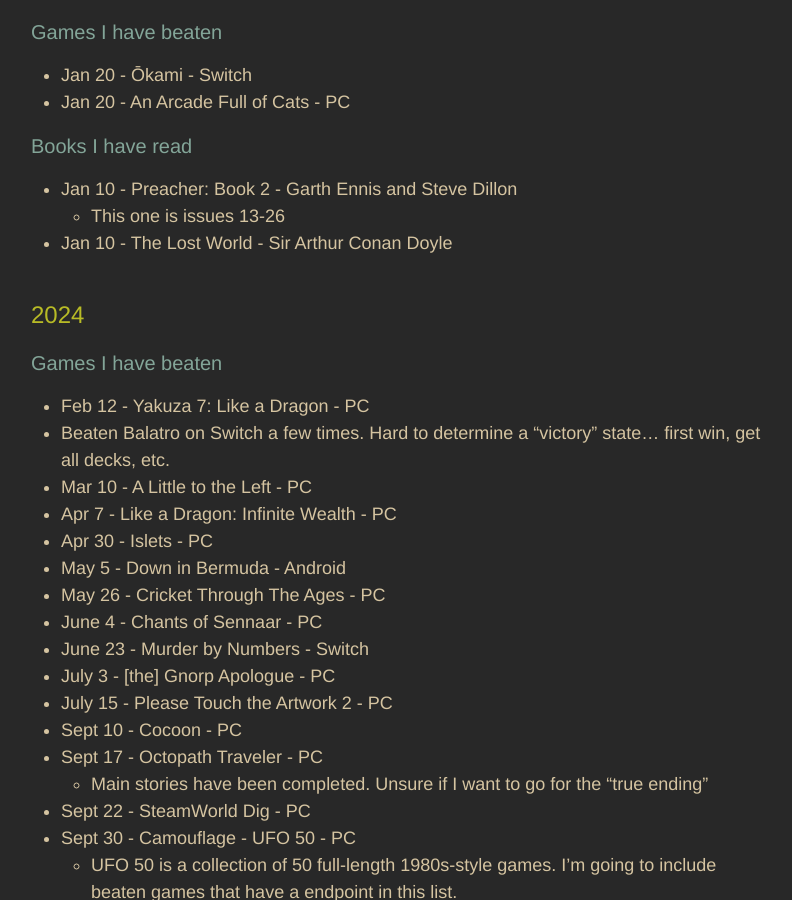
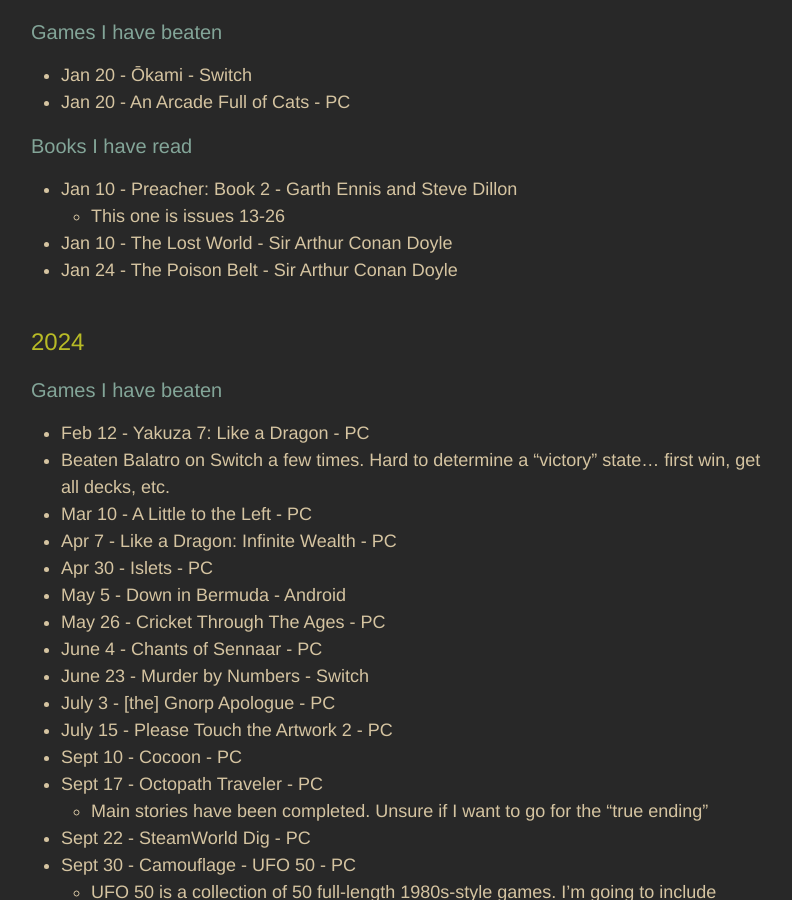
Before and after one commit to adkinsrs/sadkins_site, a Jekyll site: the page built from misc.md, in a window 1280 px wide and 900 px high, scrolled down 551 px. Shown: the whole window, without its empty margins (239-1031 px from the left). Built offline with Jekyll 4.4.1, drawn with Linux system fonts in a browser that asks for light colours.

Commit message:
read a book

```diff
--- a/misc.md
+++ b/misc.md
@@ -28,6 +28,7 @@
 * Jan 10 - Preacher: Book 2 - Garth Ennis and Steve Dillon
   * This one is issues 13-26
 * Jan 10 - The Lost World - Sir Arthur Conan Doyle
+* Jan 24 - The Poison Belt - Sir Arthur Conan Doyle
 
 ## 2024
 
```
